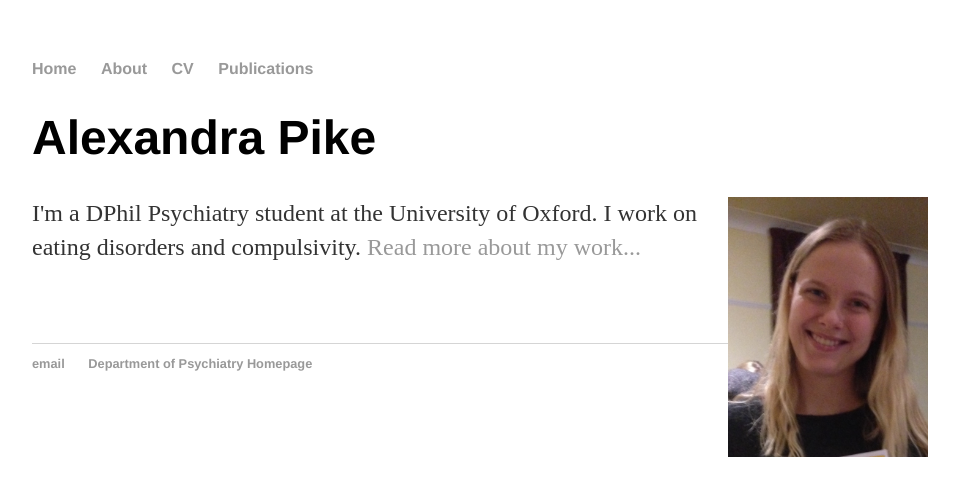
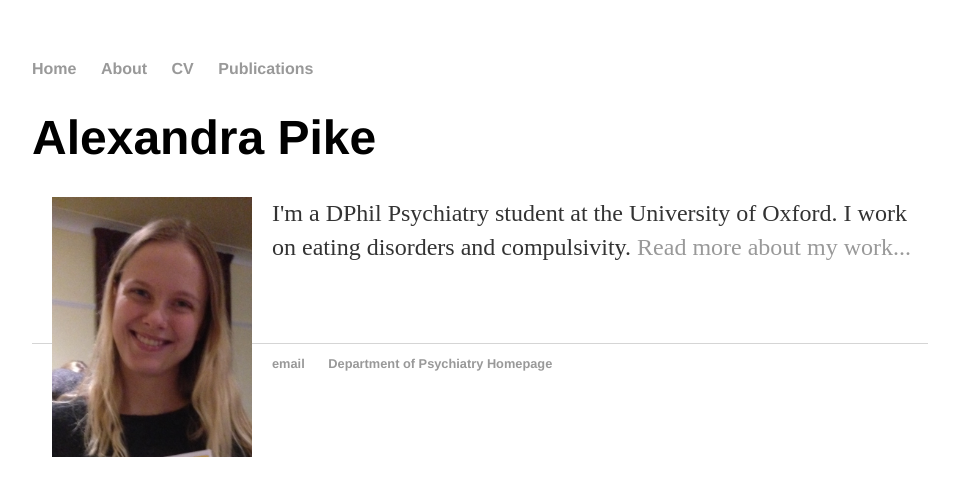
Before and after one commit to apike02/apike02.github.io, a Jekyll site: the page built from index.html, in a window 1280 px wide. Shown: the top 496 px of the page, without its empty margins (160-1119 px from the left). Built offline with Jekyll 4.4.1, drawn with Linux system fonts in a browser that asks for light colours.

Commit message:
Update index.html

```diff
--- a/index.html
+++ b/index.html
@@ -4,7 +4,7 @@
 ---
 <div class="blurb">
 	<h1>Alexandra Pike</h1>
-	<p><img src="/pics/apike.jpg" width="200" height="260" style="float:right">
+	<p><img src="/pics/apike.jpg" width="200" height="260" align="left" hspace="20">
 	I'm a DPhil Psychiatry student at the University of Oxford. I work on eating disorders and compulsivity. <a href="/about">Read more about my work...</a></p>
 <br/>
 <br/>
```
